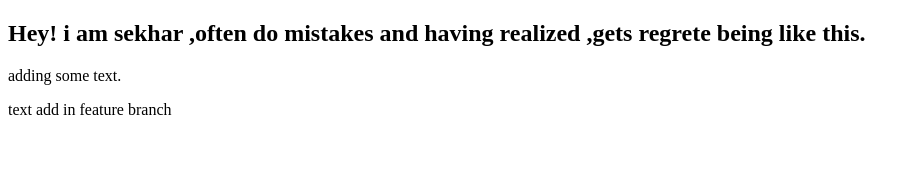
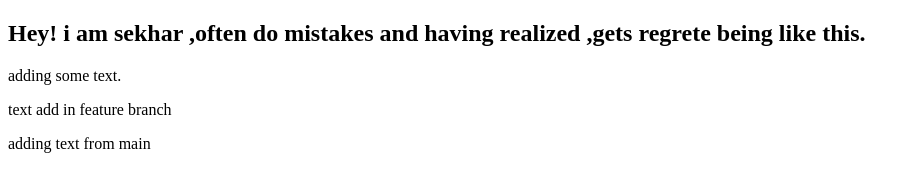
Before and after one commit to sekhar-185/gitmerge, a plain HTML site: page index.html in a window 1280 px wide. Shown: the whole page, without its empty margins (0-920 px from the left). Drawn offline with Linux system fonts and the light colour scheme.

Commit message:
modify index

```diff
--- a/index.html
+++ b/index.html
@@ -9,5 +9,6 @@
     <h2>Hey! i am sekhar ,often do mistakes and having realized ,gets regrete being like this.</h2>
     adding some text.
     <p>text add in feature branch</p>
+    <p>adding text from main</p>
 </body>
 </html>
```
